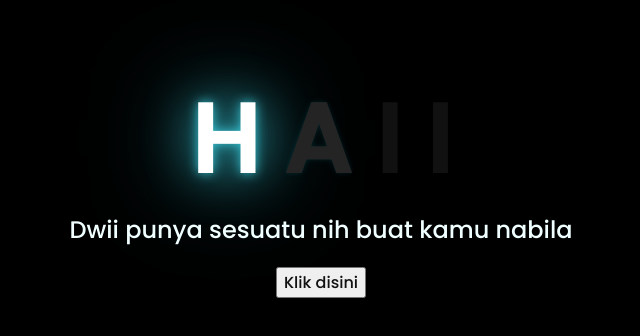
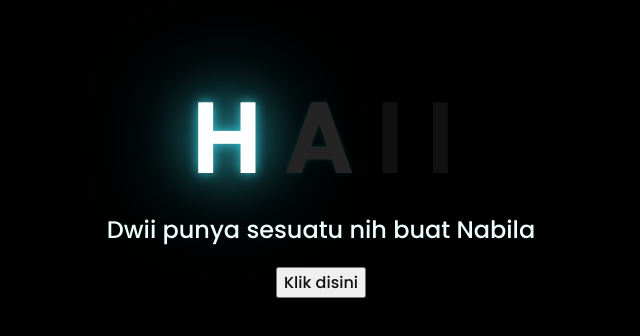
Before and after one commit to dwiaamaliaaa/Nabila, a plain HTML site: page index.html in a window 1280 px wide. Shown: the part 226-562 px from the top of the page, without its empty margins (327-967 px from the left). Drawn offline with Linux system fonts and the light colour scheme.

Commit message:
index.html

```diff
--- a/index.html
+++ b/index.html
@@ -18,7 +18,7 @@
     </div>
 
     <div class="description">
-        <span>Dwii punya sesuatu nih buat kamu nabila</span>
+        <span>Dwii punya sesuatu nih buat Nabila</span>
     </div>
     <div class="button">
         <button>
```
